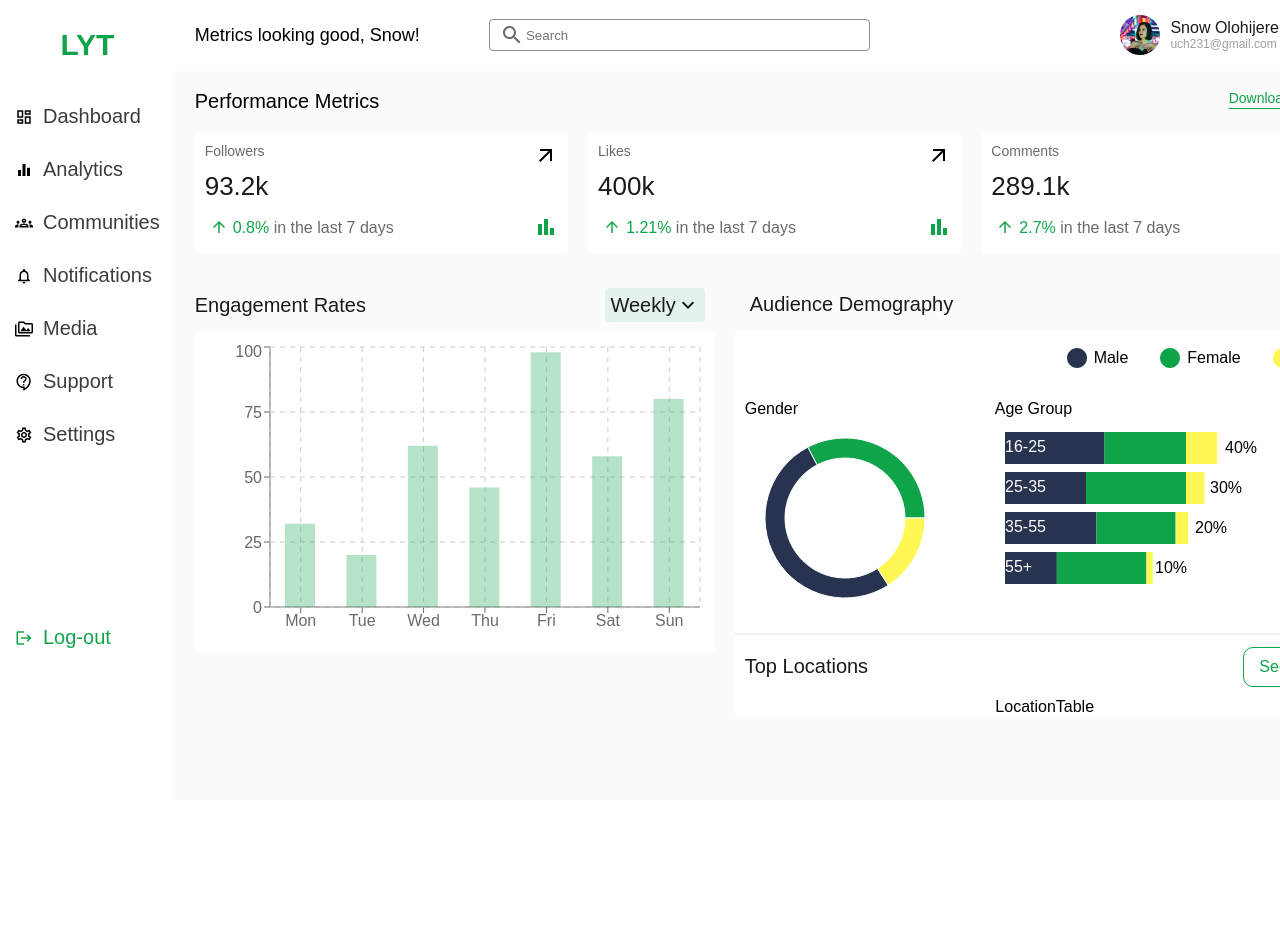
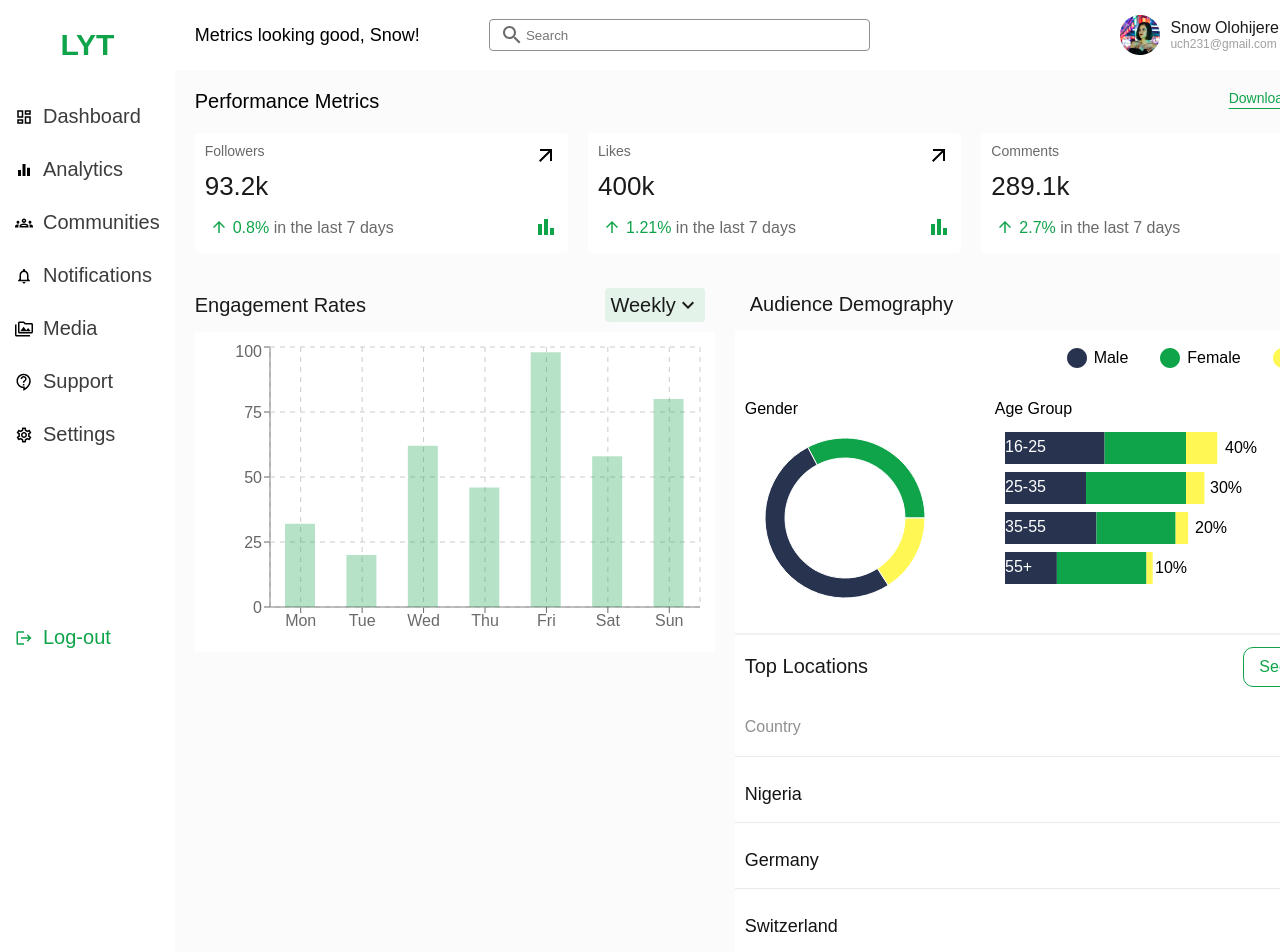
Before and after one commit to YoosufAathil/LYT-Dashboard, a React (Create React App) app: page / in a window 1280 px wide. Shown: the top 952 px of the page. Before the commit the page ends 800 px from the top, so only its background shows below. Built offline with nearby package versions, Linux system fonts and the light colour scheme; a web font is replaced by a local one.

Commit message:
Update styles for DemoChart and LocationTable components

```diff
--- a/src/Components/DemoChart/demochart.scss
+++ b/src/Components/DemoChart/demochart.scss
@@ -121,5 +121,15 @@
                 cursor: pointer;
             }
         }
+
+        .table {
+            width: 100%;
+            display: flex;
+            align-items: center;
+            justify-content: space-between;
+        }
+
     }
+
+
 }
--- a/src/Components/LocationTable/LocationTable.jsx
+++ b/src/Components/LocationTable/LocationTable.jsx
@@ -1,7 +1,70 @@
-import React from "react";
-
+import "./locationtable.scss";
+import ArrowUpwardIcon from "@mui/icons-material/ArrowUpward";
 const LocationTable = () => {
-  return <div className="locationtable">LocationTable</div>;
+  return (
+    <div className="locationtable">
+      <div className="header">
+        <span className="heading">Country</span>
+        <span className="heading">Visitors</span>
+      </div>
+      <div className="rows">
+        <div className="left">
+          <span className="country">Nigeria</span>
+        </div>
+        <div className="right">
+          <div className="top">
+            <span className="amount">5,430</span>
+          </div>
+          <div className="bottom">
+            <ArrowUpwardIcon className="icon" />
+            <span className="percentage"> 2.2%</span>
+          </div>
+        </div>
+      </div>
+      <div className="rows">
+        <div className="left">
+          <span className="country">Germany</span>
+        </div>
+        <div className="right">
+          <div className="top">
+            <span className="amount">2,610</span>
+          </div>
+          <div className="bottom">
+            <ArrowUpwardIcon className="icon" />
+            <span className="percentage"> 1.12%</span>
+          </div>
+        </div>
+      </div>
+      <div className="rows">
+        <div className="left">
+          <span className="country">Switzerland</span>
+        </div>
+        <div className="right">
+          <div className="top">
+            <span className="amount">1,925</span>
+          </div>
+          <div className="bottom">
+            <ArrowUpwardIcon className="icon" />
+            <span className="percentage"> 1.1%</span>
+          </div>
+        </div>
+      </div>
+      <div className="rows">
+        <div className="left">
+          <span className="country">Iraq</span>
+        </div>
+        <div className="right">
+          <div className="top">
+            <span className="amount">1,571</span>
+          </div>
+          <div className="bottom">
+            <ArrowUpwardIcon className="icon" />
+            <span className="percentage"> 0.8%</span>
+          </div>
+        </div>
+      </div>
+    </div>
+  );
 };
 
 export default LocationTable;
--- a/src/Components/LocationTable/locationtable.scss
+++ b/src/Components/LocationTable/locationtable.scss
@@ -1 +1,57 @@
-.locationtable {}
+.locationtable {
+    width: 100%;
+    margin: 0;
+    padding: 0;
+
+    .header {
+        display: flex;
+        justify-content: space-between;
+        align-items: center;
+        border-bottom: 0.5px solid #8f8f8f30;
+
+        .heading {
+            color: #8F8F8F;
+            font-size: 16px;
+        }
+    }
+
+    .rows {
+        margin: 10px 0;
+        padding: 10px;
+        display: flex;
+        align-items: center;
+        justify-content: space-between;
+        border-bottom: 0.5px solid #8f8f8f30;
+
+        .left {
+            color: #131313;
+            font-size: 18px;
+        }
+
+        .right {
+            .top {
+                color: #131313;
+                display: flex;
+                flex-direction: column;
+                font-size: 18px;
+            }
+
+            .bottom {
+                display: flex;
+                flex-direction: row;
+                color: rgb(15, 164, 74);
+                font-size: 12px;
+                justify-content: center;
+                align-items: center;
+
+                .icon {
+                    display: flex;
+                    font-size: 14px;
+                    flex-direction: row;
+                    align-items: center;
+                    justify-content: center;
+                }
+            }
+        }
+    }
+}
```
